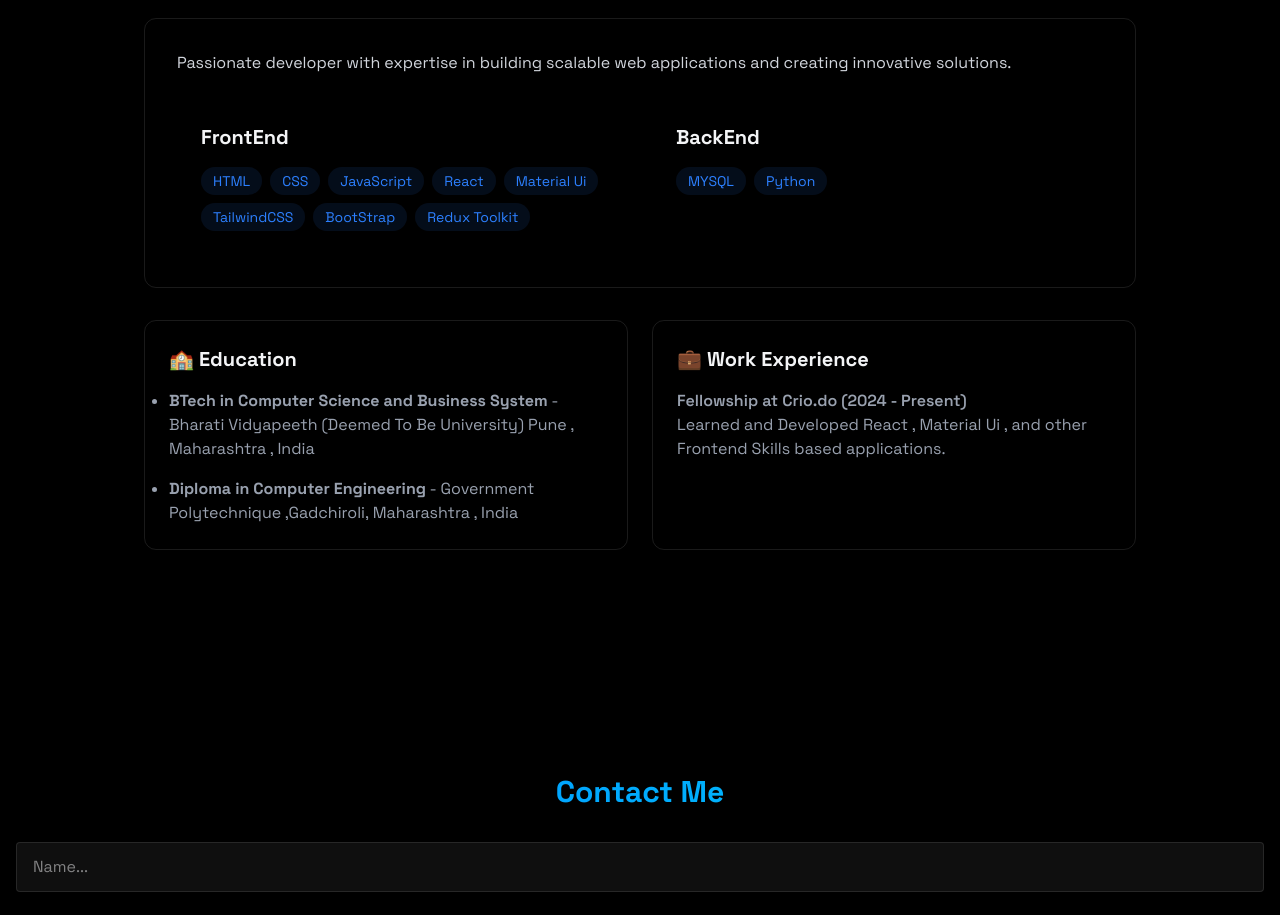
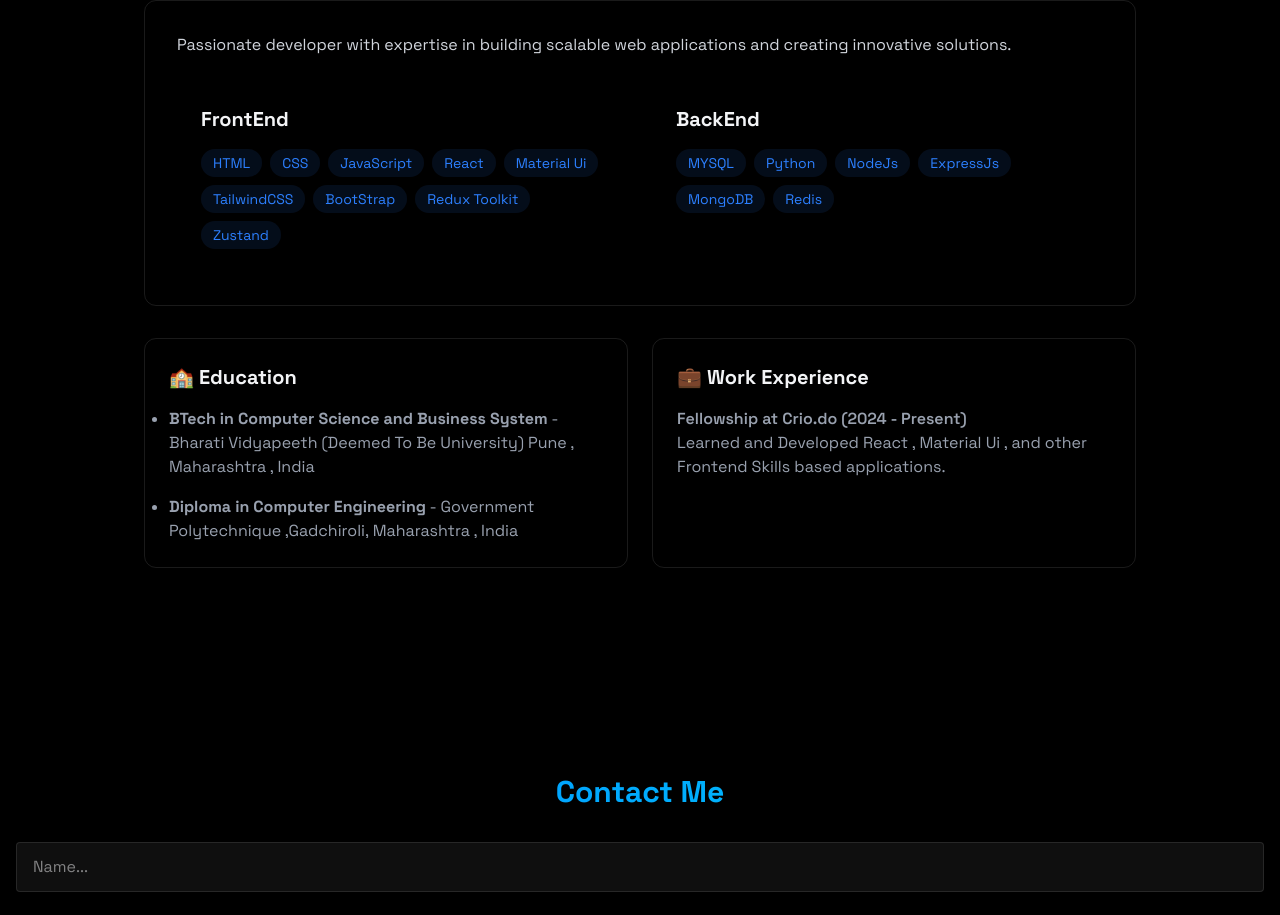
Before and after one commit to Mehulposh/My-Portfolio, a React (Vite) app: page / in a window 1280 px wide. Shown: the part 2180-3095 px from the top of the page. Built offline with nearby package versions, Linux system fonts and the light colour scheme.

Commit message:
Update About.jsx

```diff
--- a/src/components/sections/About.jsx
+++ b/src/components/sections/About.jsx
@@ -9,11 +9,17 @@ export default function About() {
         'TailwindCSS',
         'BootStrap',
         'Redux Toolkit',
+        'Zustand'
     ];
 
     const backendSkills = [
         'MYSQL',
         'Python',
+        'NodeJs',
+        'ExpressJs',
+        'MongoDB',
+        'Redis',
+
 
     ];
 
```
